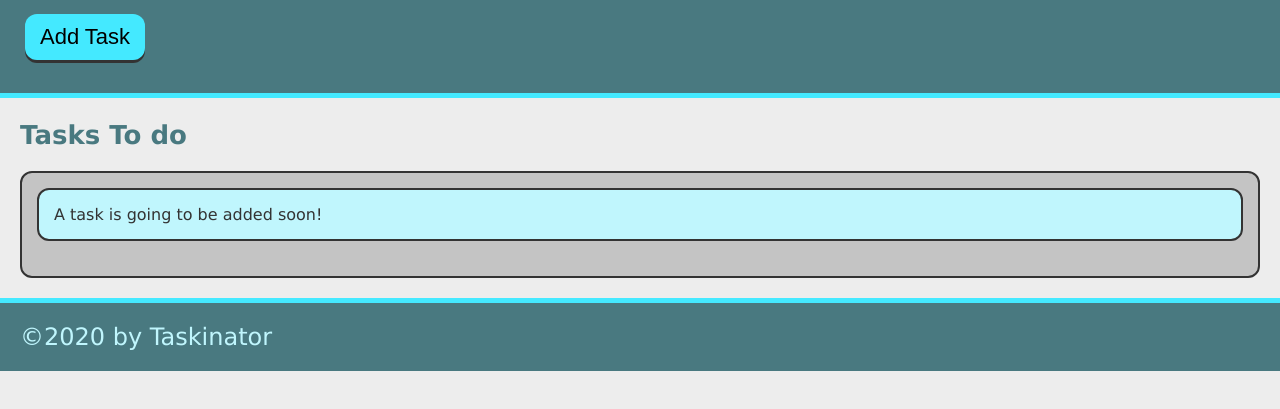
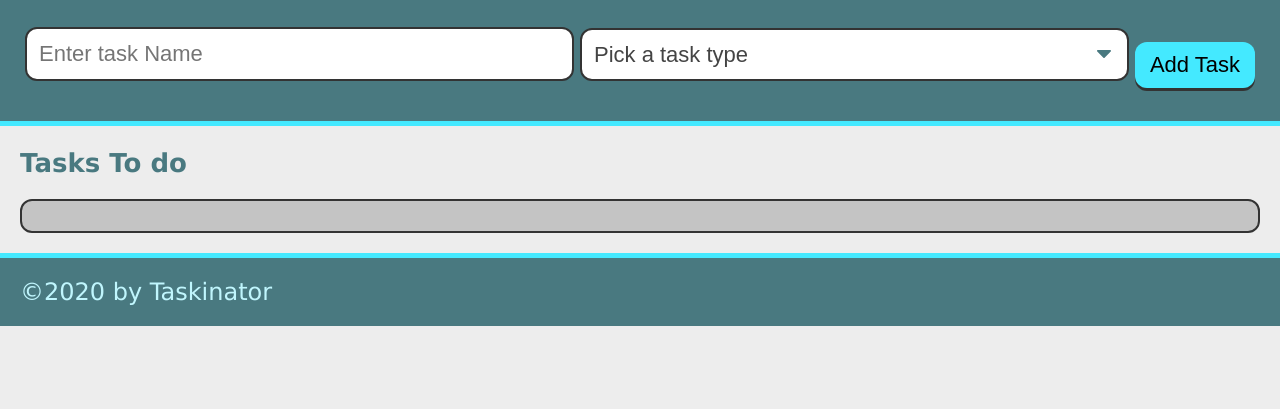
Before and after one commit to lincoln934/taskinator, a plain HTML site: page index.html in a window 1280 px wide. Shown: the part 115-524 px from the top of the page. Drawn offline with Linux system fonts and the light colour scheme.

Commit message:
added select section and drop down menu to task bar

```diff
--- a/index.html
+++ b/index.html
@@ -13,14 +13,27 @@
     <header>
         <h1 class="page-title">Taskinator</h1>
         <p>Click the button below to add a new task</p>
-        <button class="btn" id="save-task">Add Task</button>
+        <form id="task-form">
+            <div class="form-group">
+                <input type="text" name="task-name"  class="text-input" placeholder="Enter task Name" />
+            </div>
+            <div class="form-group">
+                <select name="task-type" class="select-dropdown">
+                    <option value="" disabled selected>Pick a task type</option>
+                    <option value="Print">Print</option>
+                    <option value="Web">Web</option>
+                    <option value="Mobile">Mobile</option>
+                </select>
+            </div>
+            <div>
+            <button class="btn" id="save-task" type="submit">Add Task</button>
+            </div>
+        </form>
     </header>
     <main class="page=content">
         <section class="task-list-wrapper">
             <h2 class="list-title">Tasks To do</h2>
-            <ul class="task-list" id="tasks-to-do">
-                <li class="task-item">A task is going to be added soon!</li>
-            </ul>
+            <ul class="task-list" id="tasks-to-do"></ul>
         </section>
     </main>
     <footer>
```
